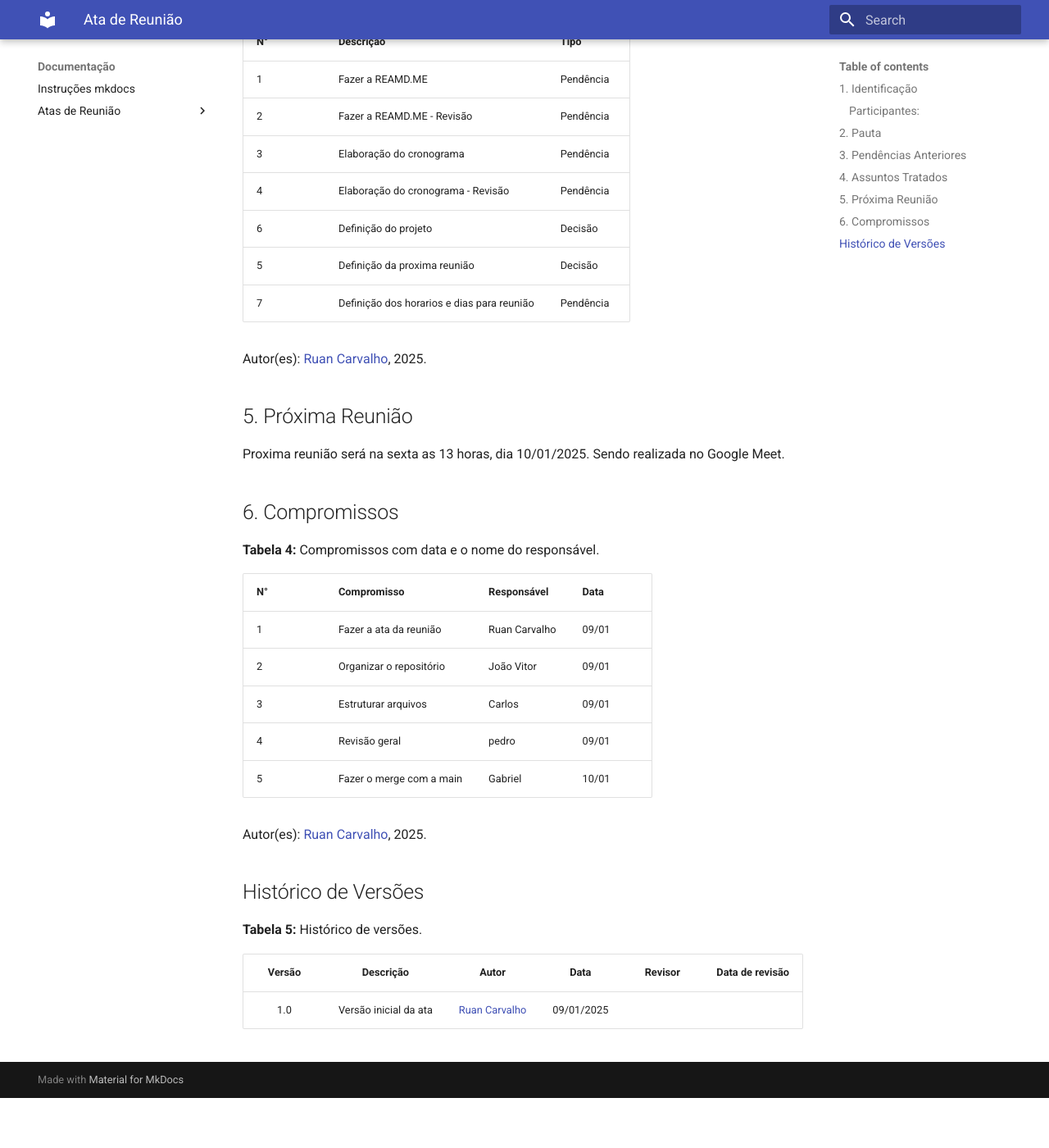
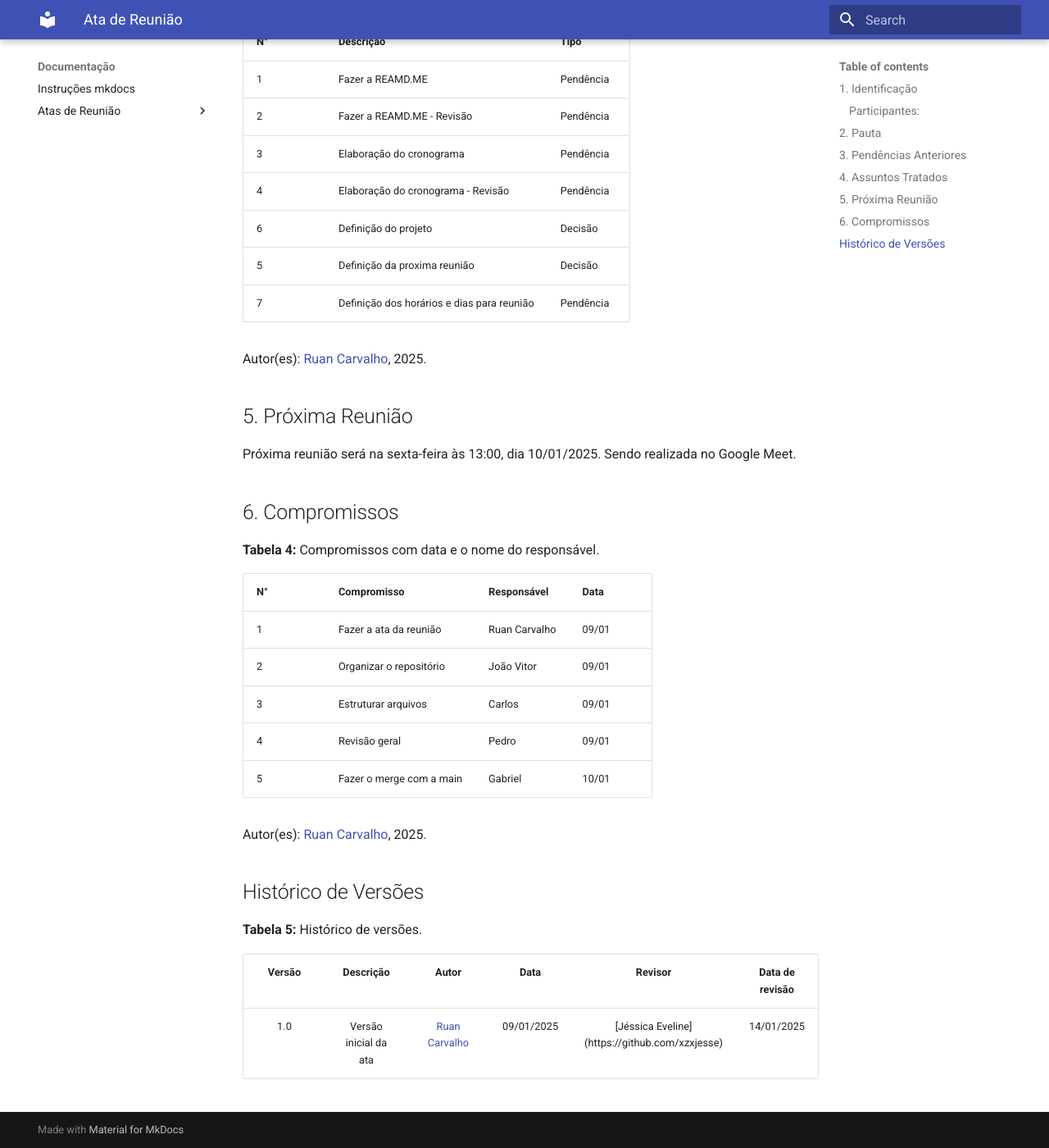
Before and after one commit to FGA-REQ/2024.2-6EspiasDemais, an MkDocs documentation site: the page built from docs/atas-reuniao/ATA-Reunião-01.md, in a window 1280 px wide and 1400 px high, scrolled down 1601 px. Shown: the whole window at 82% size. Built offline with MkDocs 1.6.1 and Material for MkDocs 9.7.7, drawn with Linux system fonts in a browser that asks for light colours; before the commit the page ends 2940 px from its top, so only the background shows below that; some of the changed text lies outside the part shown.

Commit message:
docs: revisão ATA-Reunião-01

```diff
--- a/docs/atas-reuniao/ATA-Reunião-01.md
+++ b/docs/atas-reuniao/ATA-Reunião-01.md
@@ -7,13 +7,13 @@
 * Término: 20:30
 * Local: Google Meet
 * Redator: [Ruan Carvalho](https://github.com/Ruan-Carvalho)
-* Revisor:
+* Revisor: [Jéssica Eveline] (https://github.com/xzxjesse)
 
-<font size="3"><p style="text-align: left">**Tabela 1** - Cabeçalho com datas, horarios e realizadores.</p></font>
+<font size="3"><p style="text-align: left">**Tabela 1** - Cabeçalho com datas, horários e realizadores.</p></font>
 
 | Data       | Hora de Início Previsto | Hora de Início Realizado | Hora de Término Previsto | Hora de Término Realizado | Local       | Redator     | Revisor |
 |------------|--------------------------|--------------------------|--------------------------|---------------------------|-------------|-------------|--------|
-| 06/01/2025 | 20:00                    | 20:16                    | 20:30                    | 20:30                     | Google Meet | [Ruan Carvalho](https://github.com/Ruan-Carvalho) |
+| 06/01/2025 | 20:00                    | 20:16                    | 20:30                    | 20:30                     | Google Meet | [Ruan Carvalho](https://github.com/Ruan-Carvalho) | [Jéssica Eveline] (https://github.com/xzxjesse) |
 
 Autor(es): [Ruan Carvalho](https://github.com/Ruan-Carvalho), 2025.
 
@@ -55,13 +55,13 @@ Nenhum pedência anterior.
 | 4  | Elaboração do cronograma - Revisão | Pendência |
 | 6  | Definição do projeto | Decisão |
 | 5  | Definição da proxima reunião | Decisão |
-| 7  | Definição dos horarios e dias para reunião | Pendência |
+| 7  | Definição dos horários e dias para reunião | Pendência |
 
 Autor(es): [Ruan Carvalho](https://github.com/Ruan-Carvalho), 2025.
 
 ## 5. Próxima Reunião
 
-Proxima reunião será na sexta as 13 horas, dia 10/01/2025. Sendo realizada no Google Meet.
+Próxima reunião será na sexta-feira às 13:00, dia 10/01/2025. Sendo realizada no Google Meet.
 
 ## 6. Compromissos
 
@@ -72,7 +72,7 @@ Proxima reunião será na sexta as 13 horas, dia 10/01/2025. Sendo realizada no
 | 1  | Fazer a ata da reunião | Ruan Carvalho | 09/01 |
 | 2  | Organizar o repositório | João Vitor | 09/01 |
 | 3  | Estruturar arquivos | Carlos | 09/01 |
-| 4  | Revisão geral | pedro | 09/01 |
+| 4  | Revisão geral | Pedro | 09/01 |
 | 5  | Fazer o merge com a main | Gabriel | 10/01 |
 
 Autor(es): [Ruan Carvalho](https://github.com/Ruan-Carvalho), 2025.
@@ -83,4 +83,4 @@ Autor(es): [Ruan Carvalho](https://github.com/Ruan-Carvalho), 2025.
 
 | Versão |               Descrição                |   Autor    |    Data    |    Revisor     | Data de revisão |
 | :----: | :------------------------------------: | :--------: | :--------: | :------------: | :-------------: |
-|  1.0   | Versão inicial da ata | [Ruan Carvalho](https://github.com/Ruan-Carvalho) | 09/01/2025 |  |      |
+|  1.0   | Versão inicial da ata | [Ruan Carvalho](https://github.com/Ruan-Carvalho) | 09/01/2025 | [Jéssica Eveline] (https://github.com/xzxjesse) |     14/01/2025 |
```
